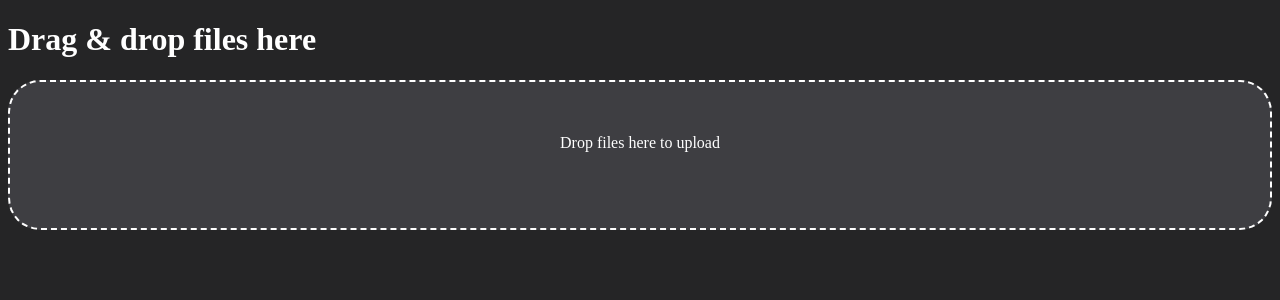
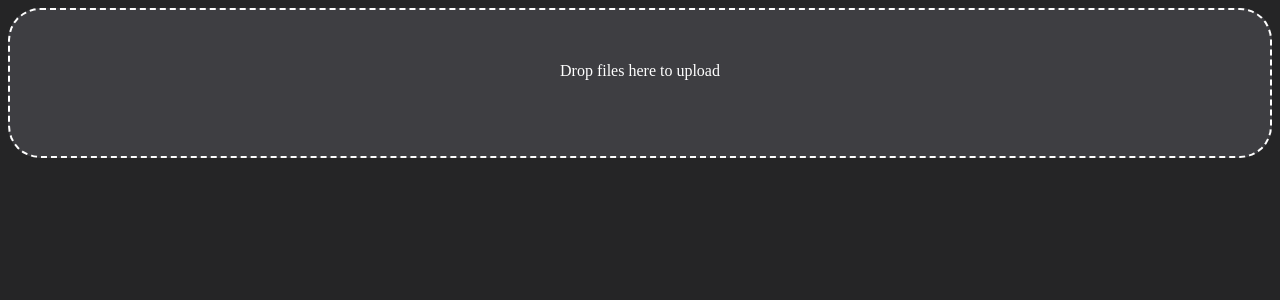
Before and after one commit to arian-nasr/navidrome-uploader, a Flask app: page / in a window 1280 px wide. Shown: the top 300 px of the page. Run offline with Flask 3, Linux system fonts and the light colour scheme; some libraries are stand-ins or nearby versions.

Commit message:
remove upload header

```diff
--- a/templates/index.html
+++ b/templates/index.html
@@ -9,7 +9,6 @@
     <link rel="stylesheet" href="{{ url_for('static', filename='css/dropzone.min.css') }}" type="text/css" />
 </head>
 <body>
-    <h1>Drag & drop files here</h1>
     <script>
         Dropzone.options.myDropzone = {
             parallelUploads: 2,
```
